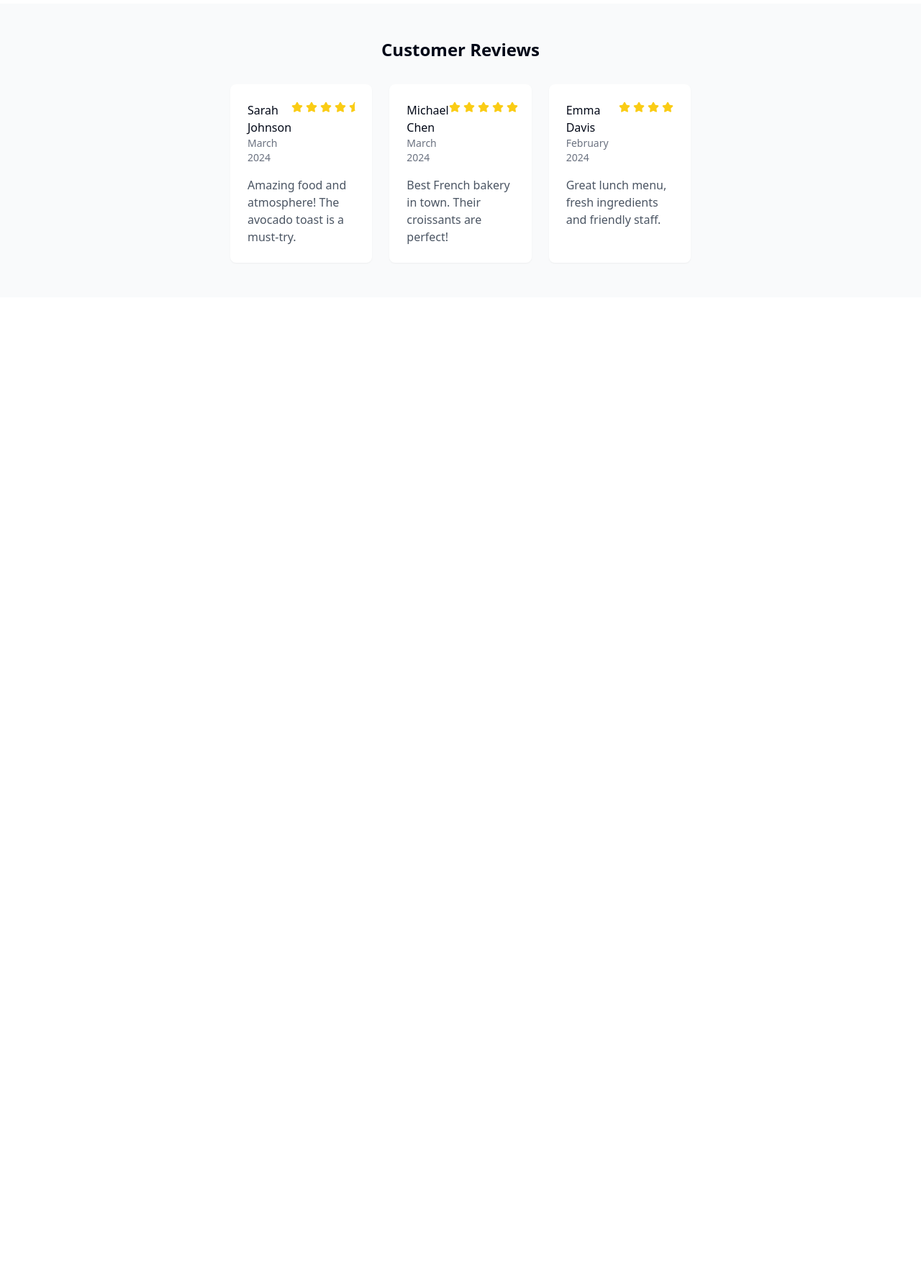
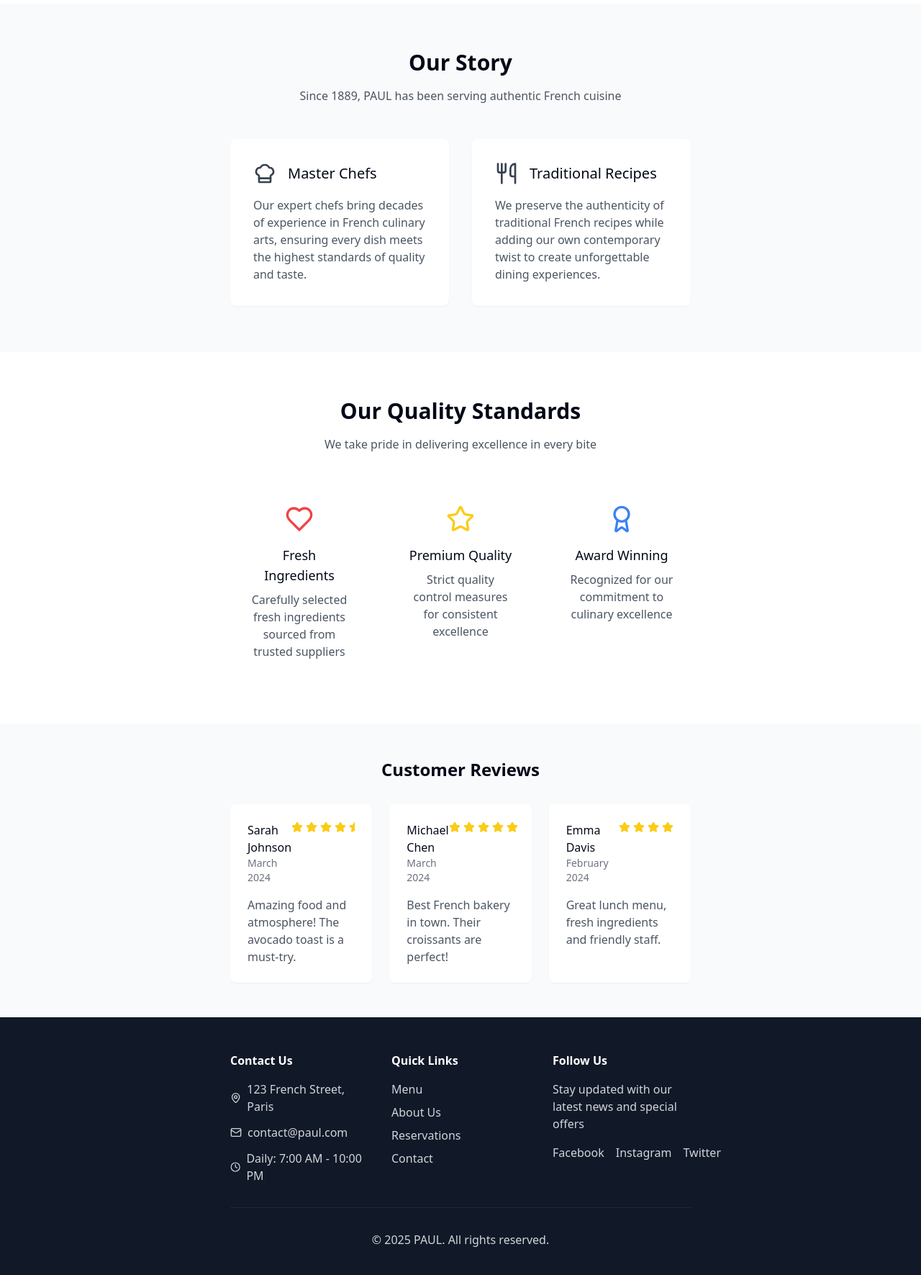
Before and after one commit to aman-invatu/food-image-showcase, a React (Vite) app: page / in a window 1280 px wide. Shown: the part 859-2630 px from the top of the page at 72% size. Before the commit the page ends 1272 px from the top, so only its background shows below. Built offline with nearby package versions, Linux system fonts and the light colour scheme.

Commit message:
Add restaurant and food quality sections
Add restaurant and food quality sections with design and animation, and add a footer to the home page.

```diff
--- /dev/null
+++ b/src/components/FoodQualitySection.tsx
@@ -0,0 +1,37 @@
+
+import { Heart, Star, Award } from "lucide-react";
+
+const FoodQualitySection = () => {
+  return (
+    <section className="py-16 bg-white">
+      <div className="max-w-2xl mx-auto px-4">
+        <div className="text-center mb-12 animate-fade-in">
+          <h2 className="text-3xl font-semibold mb-4">Our Quality Standards</h2>
+          <p className="text-gray-600">We take pride in delivering excellence in every bite</p>
+        </div>
+
+        <div className="grid md:grid-cols-3 gap-8">
+          <div className="text-center p-6 hover:-translate-y-1 transition-transform animate-scale-in">
+            <Heart className="w-10 h-10 text-red-500 mx-auto mb-4" />
+            <h3 className="text-lg font-medium mb-2">Fresh Ingredients</h3>
+            <p className="text-gray-600">Carefully selected fresh ingredients sourced from trusted suppliers</p>
+          </div>
+
+          <div className="text-center p-6 hover:-translate-y-1 transition-transform animate-scale-in delay-150">
+            <Star className="w-10 h-10 text-yellow-400 mx-auto mb-4" />
+            <h3 className="text-lg font-medium mb-2">Premium Quality</h3>
+            <p className="text-gray-600">Strict quality control measures for consistent excellence</p>
+          </div>
+
+          <div className="text-center p-6 hover:-translate-y-1 transition-transform animate-scale-in delay-300">
+            <Award className="w-10 h-10 text-blue-500 mx-auto mb-4" />
+            <h3 className="text-lg font-medium mb-2">Award Winning</h3>
+            <p className="text-gray-600">Recognized for our commitment to culinary excellence</p>
+          </div>
+        </div>
+      </div>
+    </section>
+  );
+};
+
+export default FoodQualitySection;
--- /dev/null
+++ b/src/components/Footer.tsx
@@ -0,0 +1,66 @@
+
+import { Mail, MapPin, Clock } from "lucide-react";
+import { Link } from "react-router-dom";
+
+const Footer = () => {
+  return (
+    <footer className="bg-gray-900 text-gray-300 py-12">
+      <div className="max-w-2xl mx-auto px-4">
+        <div className="grid md:grid-cols-3 gap-8">
+          <div>
+            <h3 className="text-white font-semibold mb-4">Contact Us</h3>
+            <div className="space-y-3">
+              <div className="flex items-center gap-2">
+                <MapPin className="w-4 h-4" />
+                <span>123 French Street, Paris</span>
+              </div>
+              <div className="flex items-center gap-2">
+                <Mail className="w-4 h-4" />
+                <span>contact@paul.com</span>
+              </div>
+              <div className="flex items-center gap-2">
+                <Clock className="w-4 h-4" />
+                <span>Daily: 7:00 AM - 10:00 PM</span>
+              </div>
+            </div>
+          </div>
+
+          <div>
+            <h3 className="text-white font-semibold mb-4">Quick Links</h3>
+            <ul className="space-y-2">
+              {["Menu", "About Us", "Reservations", "Contact"].map((item) => (
+                <li key={item}>
+                  <Link to="/" className="hover:text-white transition-colors">
+                    {item}
+                  </Link>
+                </li>
+              ))}
+            </ul>
+          </div>
+
+          <div>
+            <h3 className="text-white font-semibold mb-4">Follow Us</h3>
+            <p className="mb-4">Stay updated with our latest news and special offers</p>
+            <div className="flex gap-4">
+              <Link to="/" className="hover:text-white transition-colors">
+                Facebook
+              </Link>
+              <Link to="/" className="hover:text-white transition-colors">
+                Instagram
+              </Link>
+              <Link to="/" className="hover:text-white transition-colors">
+                Twitter
+              </Link>
+            </div>
+          </div>
+        </div>
+
+        <div className="border-t border-gray-800 mt-8 pt-8 text-center">
+          <p>&copy; {new Date().getFullYear()} PAUL. All rights reserved.</p>
+        </div>
+      </div>
+    </footer>
+  );
+};
+
+export default Footer;
--- /dev/null
+++ b/src/components/RestaurantSection.tsx
@@ -0,0 +1,35 @@
+
+import { ChefHat, Utensils } from "lucide-react";
+
+const RestaurantSection = () => {
+  return (
+    <section className="py-16 bg-gray-50">
+      <div className="max-w-2xl mx-auto px-4">
+        <div className="text-center mb-12 animate-fade-in">
+          <h2 className="text-3xl font-semibold mb-4">Our Story</h2>
+          <p className="text-gray-600 mb-8">Since 1889, PAUL has been serving authentic French cuisine</p>
+        </div>
+
+        <div className="grid md:grid-cols-2 gap-8">
+          <div className="bg-white p-8 rounded-lg shadow-sm hover:shadow-md transition-shadow animate-scale-in">
+            <div className="flex items-center gap-4 mb-4">
+              <ChefHat className="w-8 h-8 text-gray-700" />
+              <h3 className="text-xl font-medium">Master Chefs</h3>
+            </div>
+            <p className="text-gray-600">Our expert chefs bring decades of experience in French culinary arts, ensuring every dish meets the highest standards of quality and taste.</p>
+          </div>
+
+          <div className="bg-white p-8 rounded-lg shadow-sm hover:shadow-md transition-shadow animate-scale-in delay-150">
+            <div className="flex items-center gap-4 mb-4">
+              <Utensils className="w-8 h-8 text-gray-700" />
+              <h3 className="text-xl font-medium">Traditional Recipes</h3>
+            </div>
+            <p className="text-gray-600">We preserve the authenticity of traditional French recipes while adding our own contemporary twist to create unforgettable dining experiences.</p>
+          </div>
+        </div>
+      </div>
+    </section>
+  );
+};
+
+export default RestaurantSection;
--- a/src/pages/Index.tsx
+++ b/src/pages/Index.tsx
@@ -1,14 +1,20 @@
 
 import Navbar from "@/components/Navbar";
 import MenuSection from "@/components/MenuSection";
+import RestaurantSection from "@/components/RestaurantSection";
+import FoodQualitySection from "@/components/FoodQualitySection";
 import Reviews from "@/components/Reviews";
+import Footer from "@/components/Footer";
 
 const Index = () => {
   return (
     <div className="min-h-screen pt-16 bg-white">
       <Navbar />
       <MenuSection />
+      <RestaurantSection />
+      <FoodQualitySection />
       <Reviews />
+      <Footer />
     </div>
   );
 };
--- a/tailwind.config.ts
+++ b/tailwind.config.ts
@@ -84,11 +84,33 @@ export default {
 					to: {
 						height: '0'
 					}
+				},
+				"fade-in": {
+					"0%": {
+						opacity: "0",
+						transform: "translateY(10px)"
+					},
+					"100%": {
+						opacity: "1",
+						transform: "translateY(0)"
+					}
+				},
+				"scale-in": {
+					"0%": {
+						transform: "scale(0.95)",
+						opacity: "0"
+					},
+					"100%": {
+						transform: "scale(1)",
+						opacity: "1"
+					}
 				}
 			},
 			animation: {
 				'accordion-down': 'accordion-down 0.2s ease-out',
-				'accordion-up': 'accordion-up 0.2s ease-out'
+				'accordion-up': 'accordion-up 0.2s ease-out',
+				"fade-in": "fade-in 0.6s ease-out",
+				"scale-in": "scale-in 0.6s ease-out"
 			}
 		}
 	},
```
